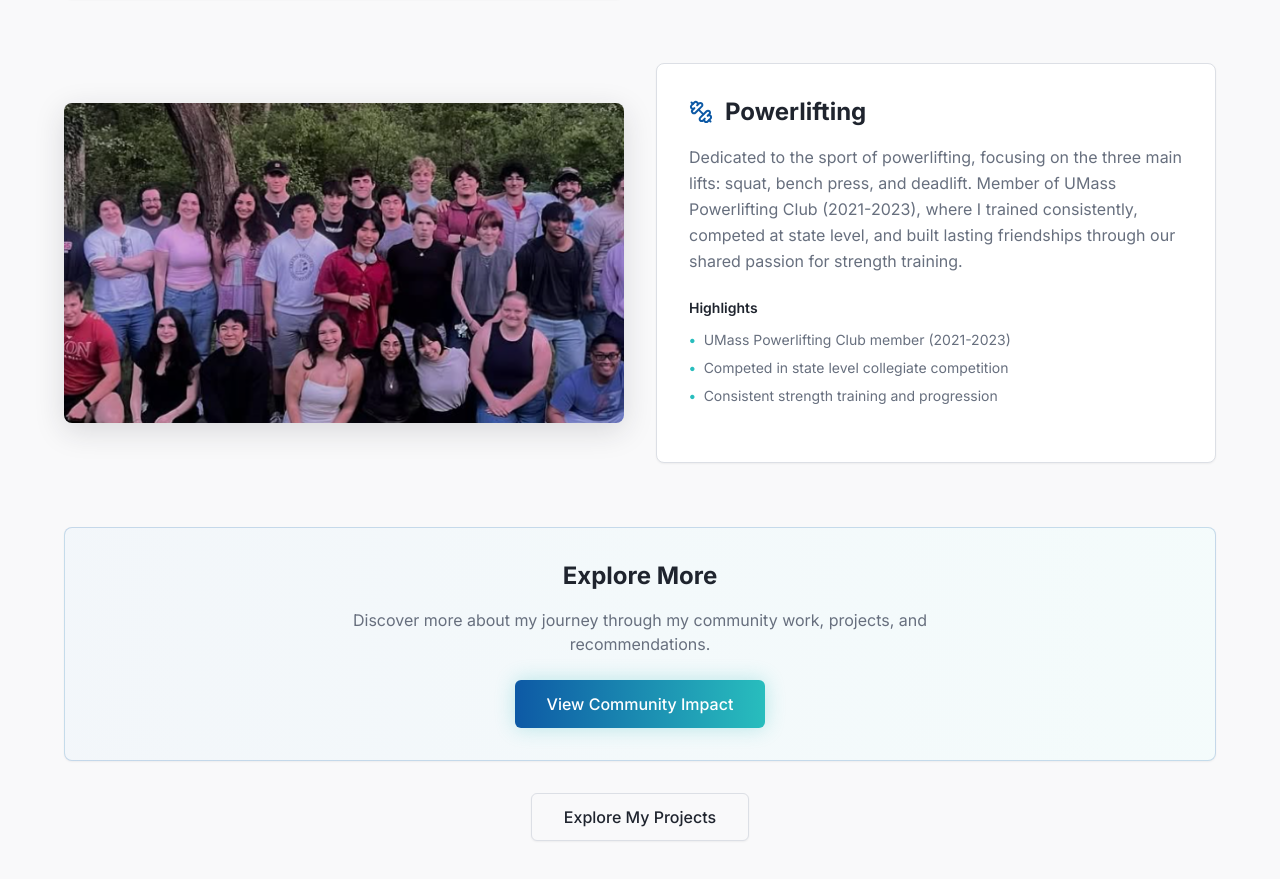
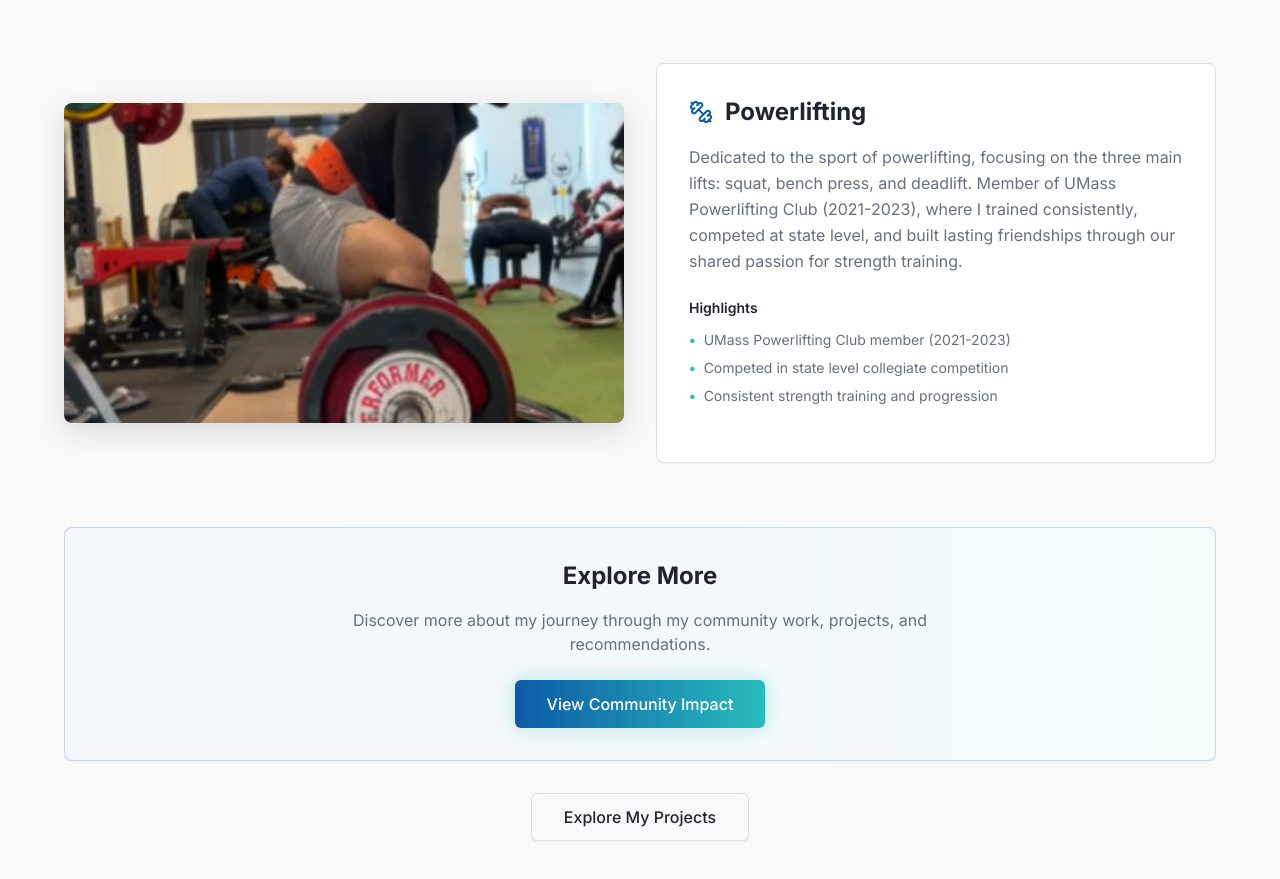
Before and after one commit to OTANK10/om-tank-nexus, a React (Vite) app: page /hobbies in a window 1280 px wide. Shown: the part 2021-2900 px from the top of the page. Built offline with nearby package versions, Linux system fonts and the light colour scheme.

Commit message:
Update Powerlifting Club image
Updated the Powerlifting Club image to the provided photo.

```diff
--- a/src/pages/Hobbies.tsx
+++ b/src/pages/Hobbies.tsx
@@ -67,7 +67,7 @@ const hobbiesData = [
       "Competed in state level collegiate competition",
       "Consistent strength training and progression"
     ],
-    mainImage: "/lovable-uploads/025b5d77-315d-4592-9eb4-c960da730de7.png"
+    mainImage: "/lovable-uploads/e4c07ea3-dcfc-448a-bfbe-bdb2f64ef6cf.png"
   }
 ];
 
```
Also changed, not shown: public/lovable-uploads/e4c07ea3-dcfc-448a-bfbe-bdb2f64ef6cf.png (added).
